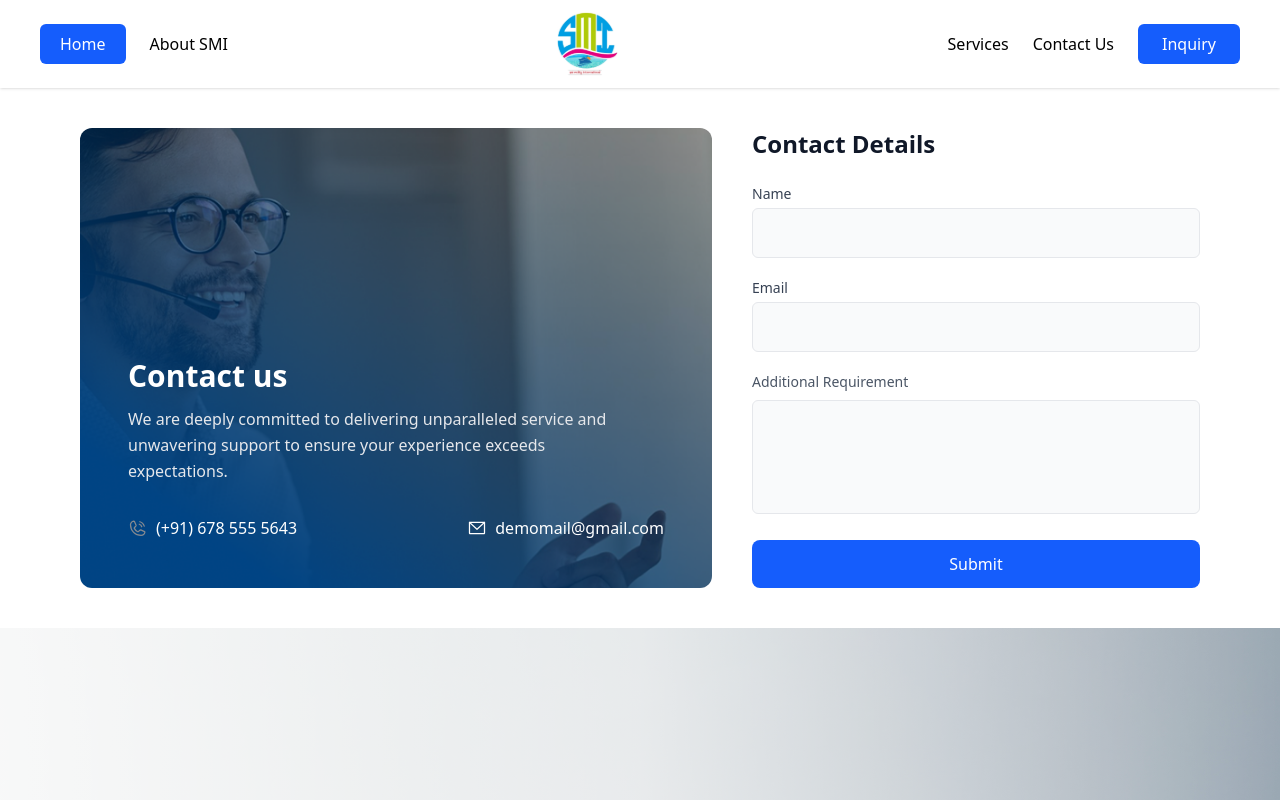
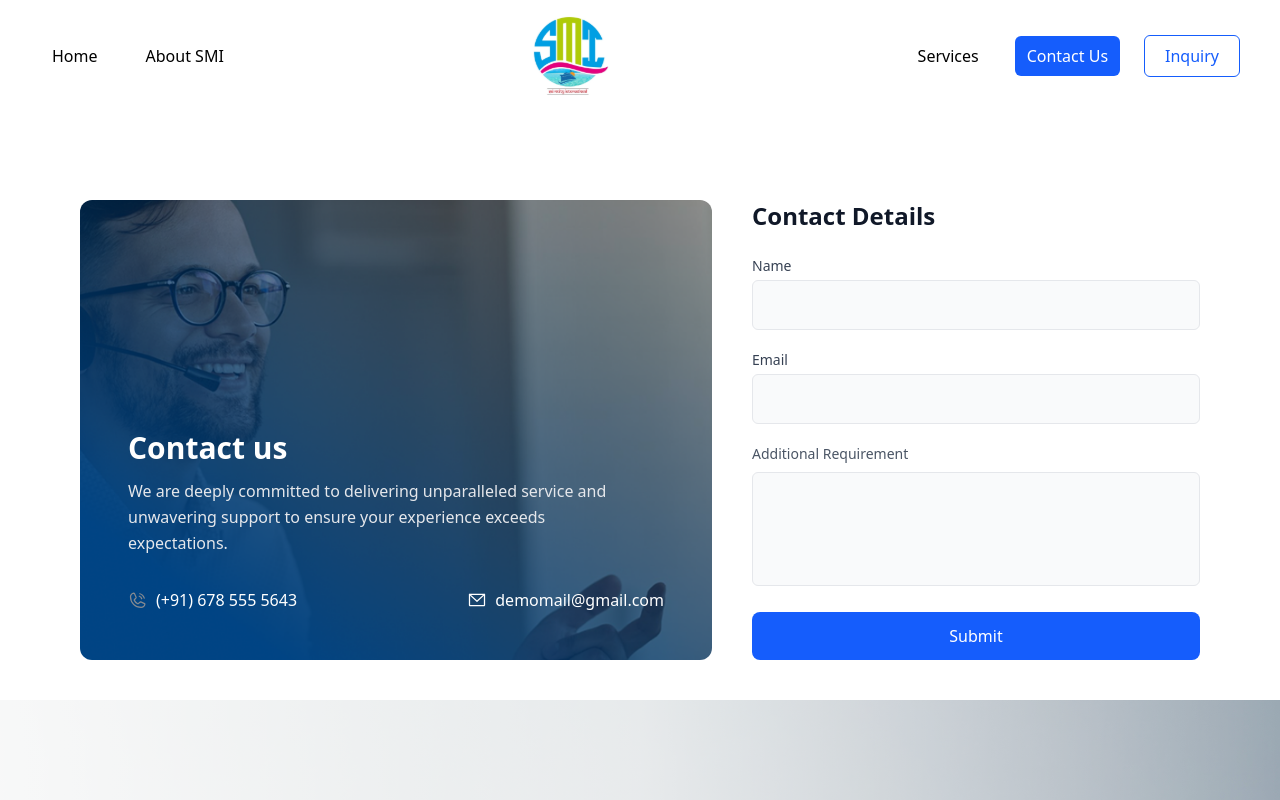
Before and after one commit to colorverse-cvs/smi, a React (Vite) app: page /contact in a window 1280 px wide. Shown: the top 800 px of the page. Built offline with nearby package versions, Linux system fonts and the light colour scheme.

Commit message:
Routing completed.

```diff
--- a/package.json
+++ b/package.json
@@ -13,6 +13,7 @@
     "@tailwindcss/vite": "^4.1.14",
     "react": "^19.1.1",
     "react-dom": "^19.1.1",
+    "react-router-dom": "^7.9.5",
     "tailwindcss": "^4.1.14"
   },
   "devDependencies": {
--- a/src/App.jsx
+++ b/src/App.jsx
@@ -1,37 +1,51 @@
 import { useContext } from "react";
+import { BrowserRouter as Router, Routes, Route } from "react-router-dom";
 
 import { ProductProvider, ProductContext } from "./ProductContext/ProductContext";
-// import Home from "./pages/Home/Home";
-// import AboutUs from "./pages/AboutUs/AboutUs";
-// import Service from "./pages/Services/Service";
+
+import Home from "./pages/Home/Home";
+import AboutUs from "./pages/AboutUs/AboutUs";
+import Service from "./pages/Services/Service";
 import ContactUs from "./pages/ContactUs/Contact";
+import Inquiry from "./pages/Inquiry/Inquiry";
 
 import Navbar from "./components/Navbar";
 import Footer from "./CommonSections/Footer";
 
-import './App.css';
+import "./App.css";
 
+// Optional ProductList (for debugging or future UI)
 const ProductList = () => {
   const { products } = useContext(ProductContext);
   console.log("product ", products);
 
-  return (
-    <div>
-
-    </div>
-  );
+  return <div>{/* You can render product cards here later */}</div>;
 };
 
 const App = () => {
   return (
     <ProductProvider>
-      <Navbar />
-      {/* <Home /> */}
-      {/* <AboutUs/> */}
-      {/* <Service /> */}
-      <ContactUs />
-      <ProductList />
-      <Footer />
+      <Router>
+        {/* Navbar stays fixed at the top */}
+        <Navbar />
+
+        {/* Page content (only one route at a time) */}
+        <div className="pt-16"> {/* add padding to avoid overlap with fixed navbar */}
+          <Routes>
+            <Route path="/" element={<Home />} />
+            <Route path="/about" element={<AboutUs />} />
+            <Route path="/services" element={<Service />} />
+            <Route path="/contact" element={<ContactUs />} />
+            <Route path="/inquiry" element={<Inquiry />} />
+          </Routes>
+
+          {/* Optional: Product debug component */}
+          <ProductList />
+        </div>
+
+        {/* Footer stays fixed at bottom */}
+        <Footer />
+      </Router>
     </ProductProvider>
   );
 };
--- a/src/components/Navbar.jsx
+++ b/src/components/Navbar.jsx
@@ -1,11 +1,18 @@
 import { useState } from "react";
+import { Link, useLocation, useNavigate } from "react-router-dom";
 
 export default function Navbar() {
   const [menuOpen, setMenuOpen] = useState(false);
+  const navigate = useNavigate();
+  const location = useLocation();
+
+  const isActive = (path) => location.pathname === path;
 
   return (
-    <nav className="w-full bg-white shadow-sm">
-      <div className="max-w-7xl mx-auto px-4 sm:px-6 lg:px-10 py-3 flex items-center justify-between">
+    <>
+      {/* Navbar */}
+      <nav className="w-full bg-white fixed top-0 left-0 z-50">
+        <div className="max-w-7xl mx-auto px-4 sm:px-6 lg:px-10 py-4 flex items-center justify-between">
 
           {/* Mobile Menu Button */}
           <button
@@ -23,39 +30,80 @@ export default function Navbar() {
                 strokeLinecap="round"
                 strokeLinejoin="round"
                 strokeWidth={2}
-              d={menuOpen ? "M6 18L18 6M6 6l12 12" : "M4 6h16M4 12h16M4 18h16"}
+                d={
+                  menuOpen
+                    ? "M6 18L18 6M6 6l12 12"
+                    : "M4 6h16M4 12h16M4 18h16"
+                }
               />
             </svg>
           </button>
 
           {/* Left Links */}
           <div className="hidden lg:flex items-center gap-6">
-          <button className="bg-blue-600 text-white px-5 py-2 rounded-md font-medium hover:bg-blue-700 transition">
+            <Link
+              to="/"
+              className={`px-3 py-2 rounded-md font-medium transition ${
+                isActive("/")
+                  ? "bg-blue-600 text-white"
+                  : "text-black hover:text-blue-600"
+              }`}
+            >
               Home
-          </button>
-          <a href="#about" className="font-medium text-black hover:text-blue-600">
+            </Link>
+
+            <Link
+              to="/about"
+              className={`px-3 py-2 rounded-md font-medium transition ${
+                isActive("/about")
+                  ? "bg-blue-600 text-white"
+                  : "text-black hover:text-blue-600"
+              }`}
+            >
               About SMI
-          </a>
+            </Link>
           </div>
 
           {/* Center Logo */}
-        <div className="flex-shrink-0">
+          <div
+            className="flex-shrink-0 flex justify-center cursor-pointer mx-6"
+            onClick={() => navigate("/")}
+          >
             <img
               src="/images/sai-multy-logo.svg"
               alt="SMI Logo"
-            className="h-16 w-auto mx-auto"
+              className="h-20 w-auto"  // 👈 bigger logo (was h-14)
             />
           </div>
 
           {/* Right Links */}
           <div className="hidden lg:flex items-center gap-6">
-          <a href="#services" className="font-medium text-black hover:text-blue-600">
+            <Link
+              to="/services"
+              className={`px-3 py-2 rounded-md font-medium transition ${
+                isActive("/services")
+                  ? "bg-blue-600 text-white"
+                  : "text-black hover:text-blue-600"
+              }`}
+            >
               Services
-          </a>
-          <a href="#contact" className="font-medium text-black hover:text-blue-600">
+            </Link>
+
+            <Link
+              to="/contact"
+              className={`px-3 py-2 rounded-md font-medium transition ${
+                isActive("/contact")
+                  ? "bg-blue-600 text-white"
+                  : "text-black hover:text-blue-600"
+              }`}
+            >
               Contact Us
-          </a>
-          <button className="bg-blue-600 text-white px-6 py-2 rounded-md font-medium hover:bg-blue-700 transition">
+            </Link>
+
+            <button
+              onClick={() => navigate("/inquiry")}
+              className="border border-blue-600 text-blue-600 px-5 py-2 rounded-md font-medium hover:bg-blue-600 hover:text-white transition"
+            >
               Inquiry
             </button>
           </div>
@@ -64,23 +112,41 @@ export default function Navbar() {
         {/* Mobile Menu */}
         {menuOpen && (
           <div className="lg:hidden flex flex-col items-center gap-4 py-4 bg-white border-t">
-          <a href="#home" className="text-blue-600 font-semibold">
-            Home
-          </a>
-          <a href="#about" className="text-black font-medium">
-            About SMI
-          </a>
-          <a href="#services" className="text-black font-medium">
-            Services
-          </a>
-          <a href="#contact" className="text-black font-medium">
-            Contact Us
-          </a>
-          <button className="bg-blue-600 text-white px-5 py-2 rounded-md font-medium hover:bg-blue-700 transition">
+            {[
+              { path: "/", label: "Home" },
+              { path: "/about", label: "About SMI" },
+              { path: "/services", label: "Services" },
+              { path: "/contact", label: "Contact Us" },
+            ].map((link) => (
+              <Link
+                key={link.path}
+                to={link.path}
+                onClick={() => setMenuOpen(false)}
+                className={`${
+                  isActive(link.path)
+                    ? "text-blue-600 font-semibold"
+                    : "text-black"
+                }`}
+              >
+                {link.label}
+              </Link>
+            ))}
+
+            <button
+              onClick={() => {
+                navigate("/inquiry");
+                setMenuOpen(false);
+              }}
+              className="bg-blue-600 text-white px-5 py-2 rounded-md font-medium hover:bg-blue-700 transition"
+            >
               Inquiry
             </button>
           </div>
         )}
       </nav>
+
+      {/* Add spacing below navbar */}
+      <div className="h-24"></div> {/* 👈 pushes page content down */}
+    </>
   );
 }
--- a/src/pages/ContactUs/Contact.jsx
+++ b/src/pages/ContactUs/Contact.jsx
@@ -1,13 +1,11 @@
 import ContactDetail from './Sections/ContactDetail';
 import GrowBeyondSection from '../../CommonSections/GrowBeyond';
-import Inquiry from '../Inquiry/Inquiry';
 
 export default function ContactUs() {
     return (
         <>
             <ContactDetail />
             <GrowBeyondSection />
-            <Inquiry />
         </>
     );
 }
```
Lines whose indentation alone changed are shown as unchanged.
